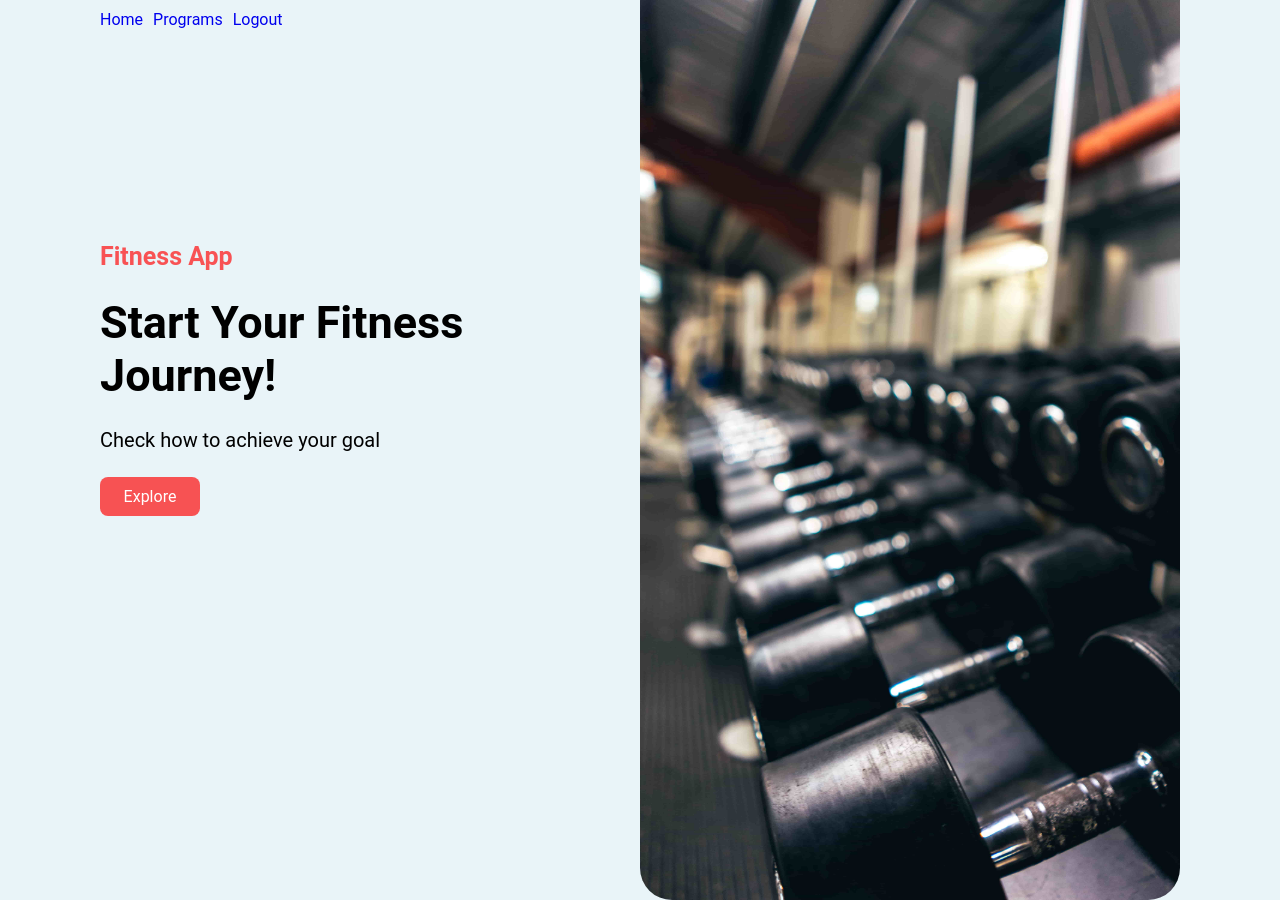
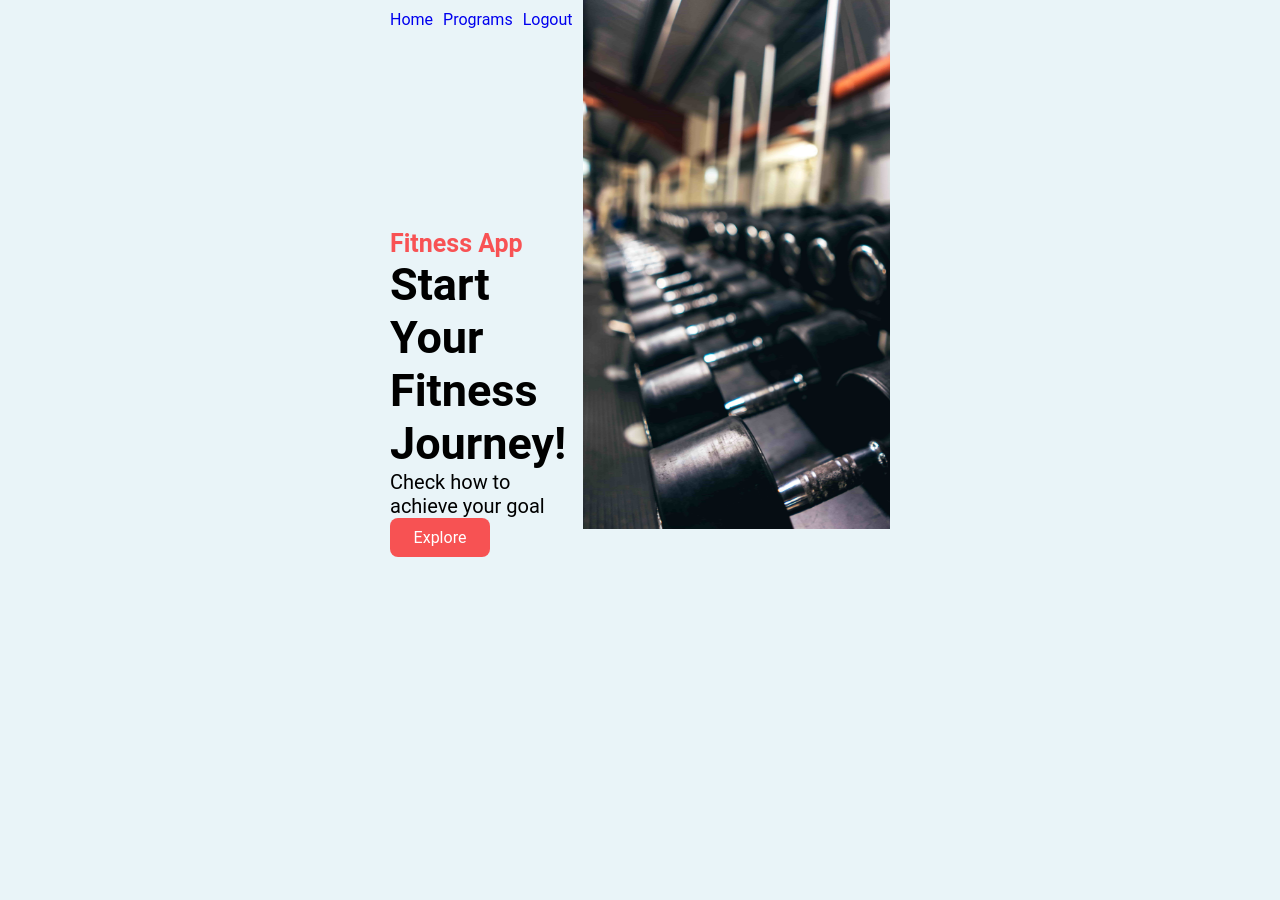
Before and after one commit to BorislavBenderov/fitness-app, a React (Create React App) app: page /fitness in a window 1280 px wide. After the commit the page ends 800 px from the top, so only its background shows below. Built offline with nearby package versions, Linux system fonts and the light colour scheme; no server answers.

Commit message:
Add calories details css

```diff
--- a/public/styles.css
+++ b/public/styles.css
@@ -135,21 +135,8 @@ input:focus {
 
 .fitness {
     display: flex;
-    margin: 0 100px;
-}
-
-.fitness__content {
-    width: 50%;
-}
-
-.fitness__img {
-    width: 50%;
-    height: 900px;
-    border-radius: 0 0 16px 16px;
-}
-
-.fitness__img img {
-    border-radius: 0 0 32px 32px;
+    width: 500px;
+    margin: 0 auto;
 }
 
 .nav {
@@ -236,7 +223,6 @@ input:focus {
     justify-content: space-between;
 }
 
-.exercises h4,
 .sets__reps p {
     text-align: center;
 }
@@ -250,3 +236,18 @@ input:focus {
 .sets__reps h4 {
     color: rgb(75, 74, 74);
 }
+
+.calories {
+    margin-top: 20px;
+    text-align: center;
+    font-size: 20px;
+    background-color: rgba(255, 0, 0, 0.661);
+    padding: 5px;
+    border-radius: 8px;
+    color: white;
+    font-weight: 600;
+}
+
+.calories p {
+    margin-bottom: 10px;
+}
```
